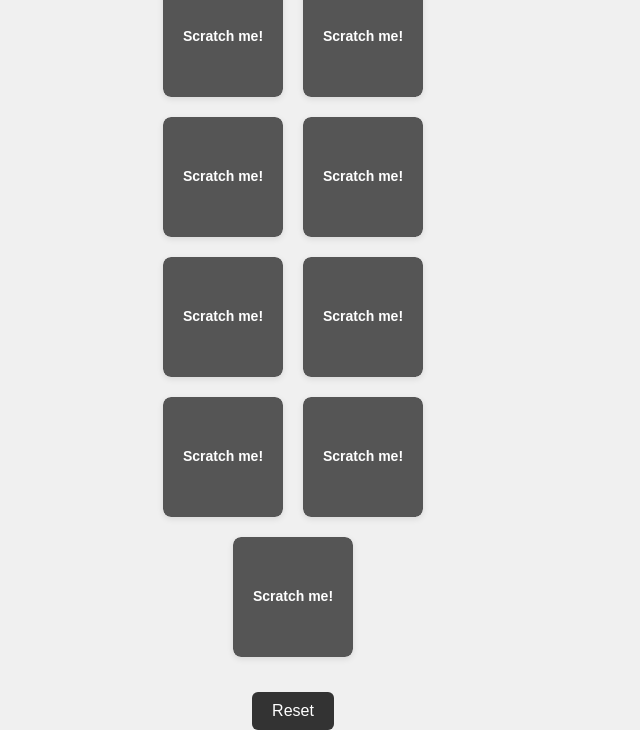
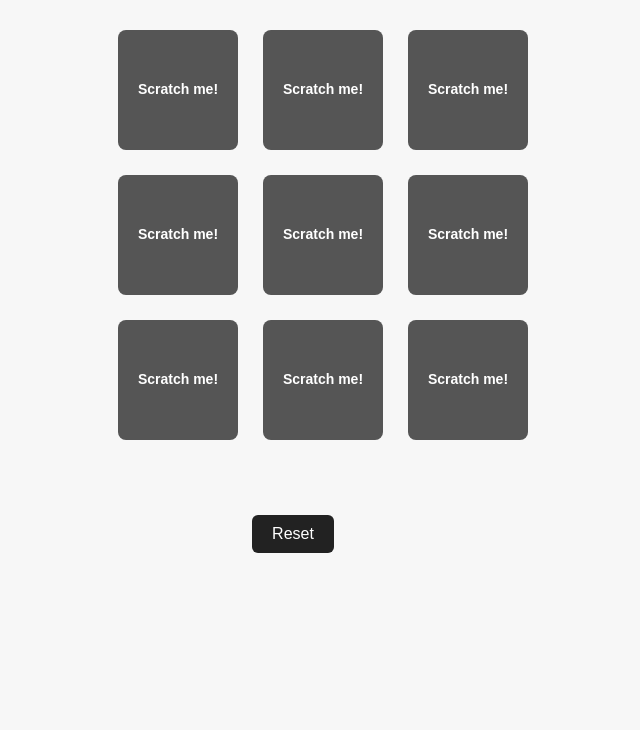
Before and after one commit to brainiac175/date-night-scratch-off, a website: page index.html in a window 1280 px wide. Shown: the part 101-831 px from the top of the page, without its empty margins (347-987 px from the left). After the commit the page ends 800 px from the top, so only its background shows below. Drawn offline with Linux system fonts and the light colour scheme.

Commit message:
11 iteration

```diff
--- a/index.html
+++ b/index.html
@@ -3,7 +3,7 @@
 <head>
   <meta charset="UTF-8" />
   <meta name="viewport" content="width=device-width, initial-scale=1.0" />
-  <title>Date Night Scratch-Off</title>
+  <title>Date Night Scratch-Off For Kyley From Yours</title>
   <link rel="stylesheet" href="style.css" />
 </head>
 <body>
--- a/style.css
+++ b/style.css
@@ -1,81 +1,46 @@
-/* Reset and base styling */
-* {
-  box-sizing: border-box;
-  margin: 0;
-  padding: 0;
+body {
+  font-family: sans-serif;
+  text-align: center;
+  background: #f7f7f7;
+  padding: 20px;
 }
 
-body {
-  font-family: system-ui, sans-serif;
-  background: #f0f0f0; /* Very light gray */
-  display: flex;
-  justify-content: center;
-  align-items: center;
-  min-height: 100vh;
+.grid {
+  display: grid;
+  grid-template-columns: repeat(3, 1fr);
+  gap: 15px;
+  margin: 40px auto;
+  max-width: 360px;
 }
 
-main {
-  text-align: center;
-}
-
-/* Grid container */
-#grid {
-  display: flex;
-  flex-wrap: wrap;
-  justify-content: center;
-  max-width: 400px;
-  margin: 30px auto;
-  gap: 10px;
-}
-
-/* Scratch-off tile container */
-#grid > div {
-  width: 120px;
-  height: 120px;
-  position: relative;
-  border-radius: 8px;
-  box-shadow: 0 2px 6px rgba(0,0,0,0.1);
-  overflow: hidden;
-}
-
-/* Hidden message styling */
-#grid > div > div {
-  background-color: #eeeeee;
+.card {
+  background: #444;
+  color: white;
+  font-weight: bold;
+  font-size: 18px;
+  padding: 30px;
+  height: 100px;
   display: flex;
   align-items: center;
   justify-content: center;
-  font-weight: bold;
-  font-size: 14px;
-  color: #222;
-  position: absolute;
-  top: 0;
-  left: 0;
-  width: 120px;
-  height: 120px;
-  z-index: 1;
+  border-radius: 8px;
+  cursor: pointer;
+  user-select: none;
+  transition: background 0.3s ease;
 }
 
-/* Canvas (scratch layer) styling */
-canvas {
-  position: absolute;
-  top: 0;
-  left: 0;
-  z-index: 2;
-  border-radius: 8px;
+.card.revealed {
+  background: #ffe066;
+  color: #222;
 }
 
-/* Reset button styling */
-#reset {
+button {
   padding: 10px 20px;
-  background-color: #333;
-  color: #fff;
-  font-size: 1rem;
+  font-size: 16px;
+  background: #222;
+  color: white;
   border: none;
   border-radius: 6px;
   cursor: pointer;
-  transition: background-color 0.3s;
+  margin-top: 30px;
 }
-
-#reset:hover {
-  background-color: #555;
-}
```
